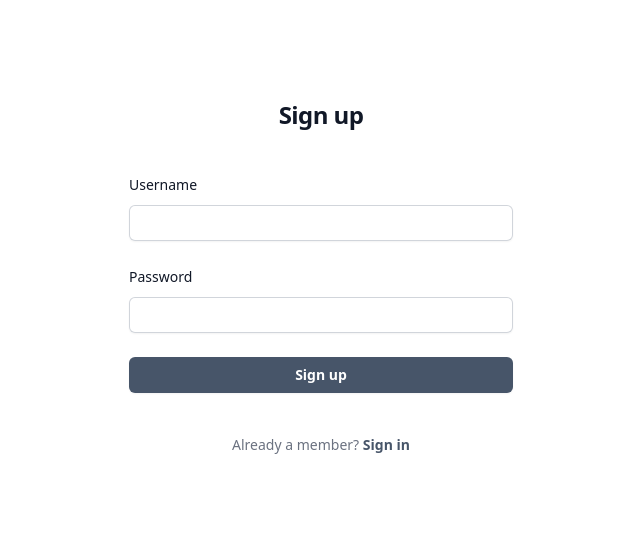
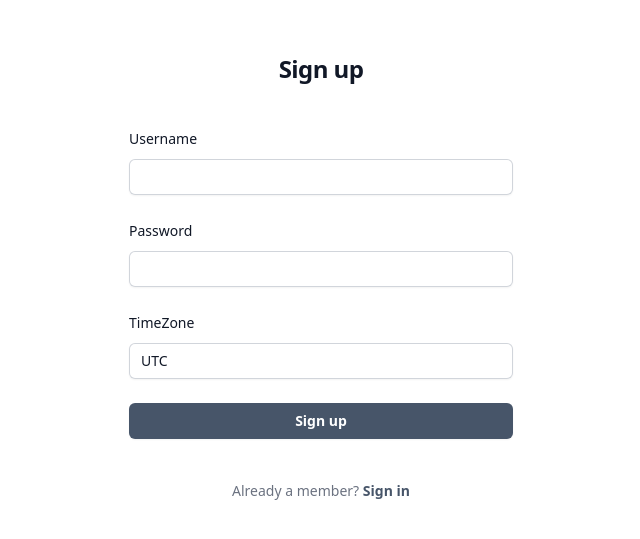
Before and after one commit to aguzovatii/calendar-frontend, a Next.js app: page /auth/signup in a window 1280 px wide. Shown: the part 143-682 px from the top of the page, without its empty margins (319-959 px from the left). Built offline with nearby package versions, Linux system fonts and the light colour scheme; no server answers.

Commit message:
Implement the support for status of habits (#142)
Co-authored-by: Diana Jacota <diana.jacota@gmail.com>

```diff
--- a/app/api/auth/[...nextauth]/route.tsx
+++ b/app/api/auth/[...nextauth]/route.tsx
@@ -50,9 +50,12 @@ const handler = NextAuth({
       credentials: {
         username: { label: "Username", type: "text" },
         password: { label: "Password", type: "password" },
+        timeZone: { label: "TimeZone", type: "text" },
       },
       async authorize(
-        credentials: Record<"username" | "password", string> | undefined,
+        credentials:
+          | Record<"username" | "password" | "timeZone", string>
+          | undefined,
       ): Promise<User | null> {
         if (credentials === undefined) {
           return new Promise((resolve) => {
@@ -67,6 +70,7 @@ const handler = NextAuth({
             body: JSON.stringify({
               username: credentials.username,
               password: credentials.password,
+              time_zone: credentials.timeZone,
             }),
           },
         )
--- a/app/auth/signup/page.tsx
+++ b/app/auth/signup/page.tsx
@@ -21,6 +21,7 @@ export default function Signin() {
   const [errorType, setErrorType] = useState<SignUpErrorTypes | null>(null);
   const [errorUsername, setErrorU] = useState("");
   const [errorPassword, setErrorP] = useState("");
+  const timeZone = Intl.DateTimeFormat().resolvedOptions().timeZone;
 
   if (sessionStatus === "loading") {
     return <div>loading</div>;
@@ -113,6 +114,28 @@ export default function Signin() {
           </div>
 
           <div>
+            <div className="flex items-center justify-between">
+              <label
+                htmlFor="timeZone"
+                className="block text-sm font-medium leading-6 text-gray-900"
+              >
+                TimeZone
+              </label>
+            </div>
+            <div className="mt-2">
+              <input
+                id="timeZone"
+                name="timeZone"
+                type="text"
+                required
+                disabled
+                className="block w-full rounded-md border-0 py-1.5 text-gray-900 shadow-sm ring-1 ring-inset ring-gray-300 placeholder:text-gray-400 focus:ring-2 focus:ring-inset focus:ring-slate-600 sm:text-sm sm:leading-6"
+                value={timeZone}
+              />
+            </div>
+          </div>
+
+          <div>
             <button
               type="button"
               className="flex w-full justify-center rounded-md bg-slate-600 px-3 py-1.5 text-sm font-semibold leading-6 text-white shadow-sm hover:bg-slate-500 focus-visible:outline focus-visible:outline-2 focus-visible:outline-offset-2 focus-visible:outline-slate-600"
@@ -181,6 +204,7 @@ export default function Signin() {
       redirect: false,
       username: username,
       password: password,
+      timeZone: timeZone,
     }).then((response) => {
       if (response === undefined) {
         setErrorType("default");
--- a/app/calendar/event-creator.tsx
+++ b/app/calendar/event-creator.tsx
@@ -5,6 +5,7 @@ import "react-datepicker/dist/react-datepicker.css";
 import { useSession } from "next-auth/react";
 import { z } from "zod";
 import { Button } from "@/components/ui/button";
+import { useSWRConfig } from "swr";
 
 export default function EventCreator({
   onEventCreated,
@@ -18,6 +19,7 @@ export default function EventCreator({
   const [date, setDate] = useState(today);
   const { data: session } = useSession();
   const [error, setError] = useState("");
+  const { mutate: globalMutate } = useSWRConfig();
 
   function validateInput() {
     const validDate = z
@@ -49,7 +51,9 @@ export default function EventCreator({
         date_time: date,
       }),
     }).then((response) => {
-      response.ok ? onEventCreated() : alert("The event could not be created");
+      response.ok
+        ? handleSuccessfulOperation()
+        : alert("The event could not be created");
     });
   }
 
@@ -68,8 +72,18 @@ export default function EventCreator({
         date_time: date,
       }),
     }).then((response) => {
-      response.ok ? onEventCreated() : alert("The event could not be deleted");
+      response.ok
+        ? handleSuccessfulOperation()
+        : alert("The event could not be deleted");
     });
+  }
+
+  function handleSuccessfulOperation() {
+    onEventCreated();
+    globalMutate([
+      process.env.NEXT_PUBLIC_CALENDAR_BACKEND_URL + "/habit",
+      session!.accessToken,
+    ]);
   }
 
   return (
--- a/app/habit/habit-page.tsx
+++ b/app/habit/habit-page.tsx
@@ -4,6 +4,7 @@ import HabitCreator from "./habit-creator";
 import useSWR, { Fetcher } from "swr";
 import { Dispatch, SetStateAction } from "react";
 import { Badge } from "@/components/ui/badge";
+import { Dot } from "lucide-react";
 
 const fetcher: Fetcher<Habit[], [string, string]> = ([url, token]) =>
   fetch(url, { headers: { Authorization: "Bearer " + token } }).then((res) =>
@@ -53,7 +54,7 @@ export default function HabitPage({
           <div
             key={habit.name}
             className={
-              "border-l-2 hover:border-slate-500 ml-3 pl-3 text-slate-600 cursor-pointer pt-2 " +
+              "border-l-2 hover:border-slate-500 ml-3 pl-3 text-slate-600 cursor-pointer pt-2 flex flex-row" +
               (currentHabit === habit.name
                 ? "border-slate-500"
                 : "border-slate-300")
@@ -63,6 +64,15 @@ export default function HabitPage({
             }}
           >
             {habit.name}
+            <Dot
+              color={
+                "" +
+                (habit.state === "Pending" ? "orange" : "") +
+                (habit.state === "Done" ? "green" : "") +
+                (habit.state === "None" ? "gray" : "")
+              }
+              className="w-6 h-6"
+            />
           </div>
         ))}
       </ScrollArea>
--- a/app/types.tsx
+++ b/app/types.tsx
@@ -5,6 +5,7 @@ interface Event {
 
 interface Habit {
   name: string;
+  state: string;
 }
 
 interface EmptyFunction {
```
